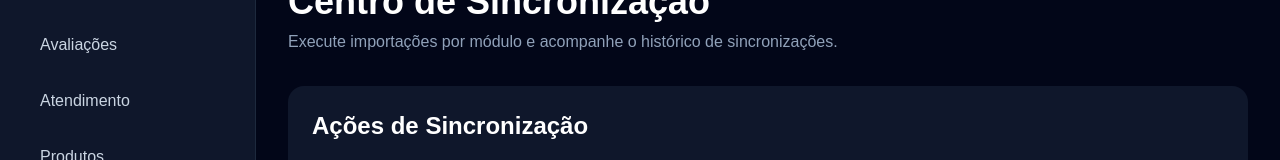
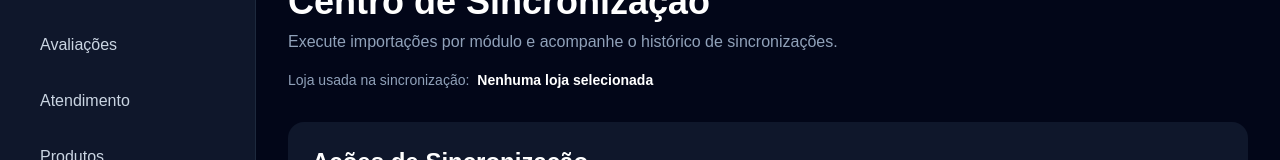
Before and after one commit to ngkstore/ngk-autohub, a Next.js app: page /sincronizacao in a window 1280 px wide. Shown: the part 143-303 px from the top of the page. Built offline with nearby package versions, Linux system fonts and the light colour scheme; no server answers; the database is empty.

Commit message:
Corrige sincronizacao de produtos com loja selecionada

```diff
--- a/app/components/SyncTipoButton.tsx
+++ b/app/components/SyncTipoButton.tsx
@@ -5,12 +5,10 @@ import { useState } from "react";
 type Props = {
   tipo: "produtos" | "pedidos" | "avaliacoes" | "financeiro" | "geral";
   label: string;
+  lojaId?: string;
 };
 
-export default function SyncTipoButton({
-  tipo,
-  label,
-}: Props) {
+export default function SyncTipoButton({ tipo, label, lojaId }: Props) {
   const [loading, setLoading] = useState(false);
 
   async function sincronizar() {
@@ -20,8 +18,12 @@ export default function SyncTipoButton({
       let endpoint = "/api/sincronizar";
 
       if (tipo === "produtos") {
-        endpoint =
-          "/api/shopee/produtos/sincronizar";
+        endpoint = "/api/shopee/produtos/sincronizar";
+
+        if (!lojaId) {
+          alert("Selecione uma loja antes de sincronizar produtos.");
+          return;
+        }
       }
 
       const response = await fetch(endpoint, {
@@ -32,30 +34,21 @@ export default function SyncTipoButton({
         body: JSON.stringify({
           tipo,
           marketplace: "shopee",
+          lojaId,
         }),
       });
 
       const resultado = await response.json();
 
       if (resultado.sucesso) {
-        alert(
-          resultado.mensagem ||
-            "Sincronização executada com sucesso."
-        );
-
+        alert(resultado.mensagem || "Sincronização executada com sucesso.");
         location.reload();
       } else {
-        alert(
-          resultado.erro ||
-            "Erro ao sincronizar."
-        );
+        alert(resultado.erro || "Erro ao sincronizar.");
       }
     } catch (error) {
       console.error(error);
-
-      alert(
-        "Erro ao executar sincronização."
-      );
+      alert("Erro ao executar sincronização.");
     } finally {
       setLoading(false);
     }
@@ -67,9 +60,7 @@ export default function SyncTipoButton({
       disabled={loading}
       className="rounded-xl bg-blue-600 px-5 py-4 text-sm font-semibold text-white hover:bg-blue-500 disabled:opacity-50"
     >
-      {loading
-        ? "Sincronizando..."
-        : label}
+      {loading ? "Sincronizando..." : label}
     </button>
   );
 }
--- a/app/sincronizacao/page.tsx
+++ b/app/sincronizacao/page.tsx
@@ -1,7 +1,63 @@
 import { supabase } from "@/lib/supabase";
 import SyncTipoButton from "../components/SyncTipoButton";
 
-export default async function SincronizacaoPage() {
+type SearchParams =
+  | Promise<{ loja?: string; periodo?: string }>
+  | { loja?: string; periodo?: string };
+
+function normalizarTexto(valor?: string) {
+  return valor
+    ?.toLowerCase()
+    .normalize("NFD")
+    .replace(/[\u0300-\u036f]/g, "")
+    .trim();
+}
+
+function gerarSlugLoja(loja: any) {
+  const apelido = normalizarTexto(loja.apelido);
+  const marketplace = normalizarTexto(loja.marketplace);
+
+  if (apelido?.includes("ngk") && marketplace?.includes("shopee")) {
+    return "ngk-shopee";
+  }
+
+  if (apelido?.includes("pitibiribas") && marketplace?.includes("shopee")) {
+    return "pitibiribas-shopee";
+  }
+
+  if (apelido?.includes("ngk") && marketplace?.includes("tiktok")) {
+    return "ngk-tiktok";
+  }
+
+  if (apelido?.includes("pitibiribas") && marketplace?.includes("tiktok")) {
+    return "pitibiribas-tiktok";
+  }
+
+  return "";
+}
+
+export default async function SincronizacaoPage({
+  searchParams,
+}: {
+  searchParams?: SearchParams;
+}) {
+  const params = searchParams ? await searchParams : {};
+  const lojaSlug = params.loja || "todas";
+
+  const { data: lojas } = await supabase
+    .from("lojas")
+    .select("*")
+    .order("criado_em", { ascending: false });
+
+  const lojaSelecionada =
+    lojaSlug !== "todas"
+      ? lojas?.find((loja) => gerarSlugLoja(loja) === lojaSlug)
+      : lojas?.find(
+          (loja) =>
+            normalizarTexto(loja.apelido)?.includes("ngk") &&
+            normalizarTexto(loja.marketplace)?.includes("shopee")
+        );
+
   const { data: sincronizacoes } = await supabase
     .from("sincronizacoes")
     .select("*, lojas(apelido)")
@@ -16,15 +72,46 @@ export default async function SincronizacaoPage() {
         Execute importações por módulo e acompanhe o histórico de sincronizações.
       </p>
 
+      <p className="mt-4 text-sm text-slate-400">
+        Loja usada na sincronização:
+        <span className="ml-2 font-semibold text-white">
+          {lojaSelecionada?.apelido || "Nenhuma loja selecionada"}
+        </span>
+      </p>
+
       <section className="mt-8 rounded-2xl bg-slate-900 p-6">
         <h2 className="text-2xl font-bold">Ações de Sincronização</h2>
 
         <div className="mt-6 grid grid-cols-1 gap-4 md:grid-cols-2 xl:grid-cols-5">
-          <SyncTipoButton tipo="produtos" label="Sincronizar Produtos" />
-          <SyncTipoButton tipo="pedidos" label="Sincronizar Pedidos" />
-          <SyncTipoButton tipo="avaliacoes" label="Sincronizar Avaliações" />
-          <SyncTipoButton tipo="financeiro" label="Sincronizar Financeiro" />
-          <SyncTipoButton tipo="geral" label="Sincronizar Tudo" />
+          <SyncTipoButton
+            tipo="produtos"
+            label="Sincronizar Produtos"
+            lojaId={lojaSelecionada?.id || ""}
+          />
+
+          <SyncTipoButton
+            tipo="pedidos"
+            label="Sincronizar Pedidos"
+            lojaId={lojaSelecionada?.id || ""}
+          />
+
+          <SyncTipoButton
+            tipo="avaliacoes"
+            label="Sincronizar Avaliações"
+            lojaId={lojaSelecionada?.id || ""}
+          />
+
+          <SyncTipoButton
+            tipo="financeiro"
+            label="Sincronizar Financeiro"
+            lojaId={lojaSelecionada?.id || ""}
+          />
+
+          <SyncTipoButton
+            tipo="geral"
+            label="Sincronizar Tudo"
+            lojaId={lojaSelecionada?.id || ""}
+          />
         </div>
       </section>
 
```
